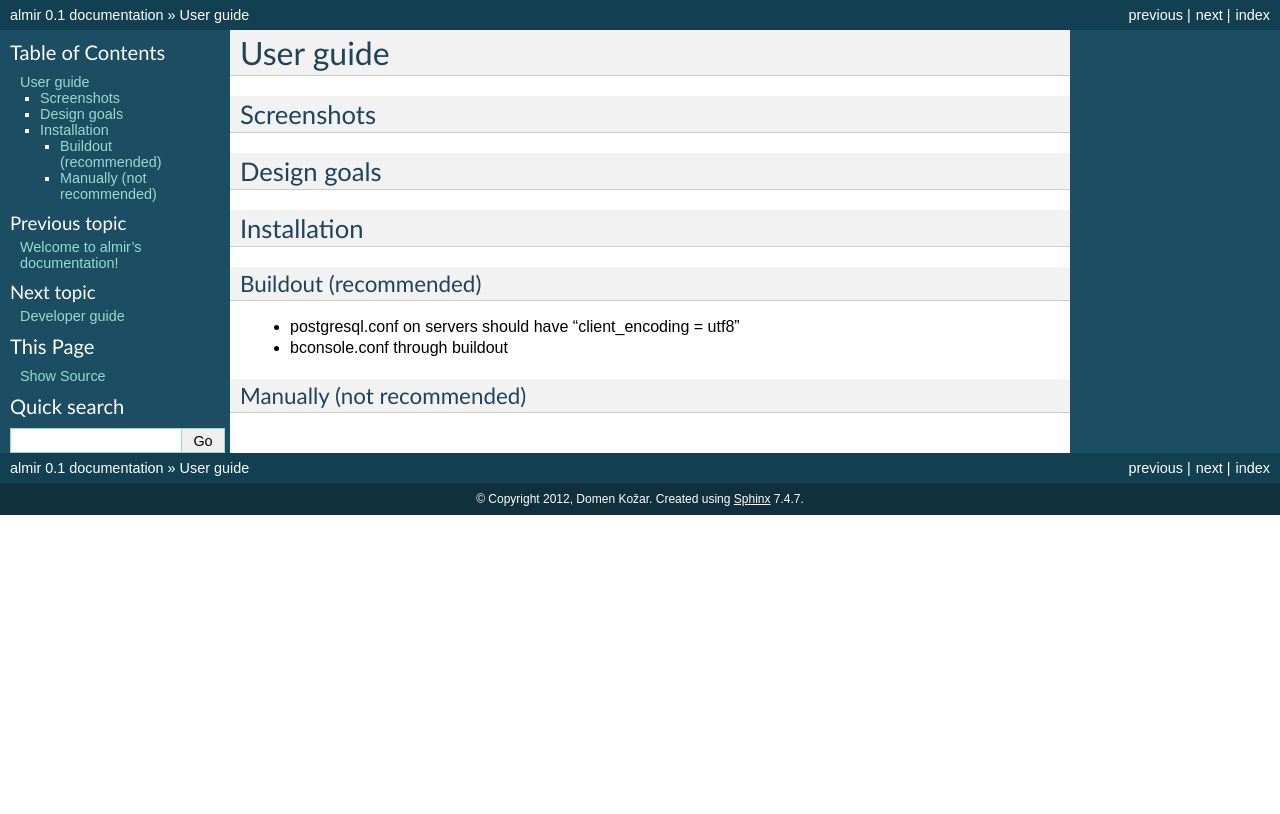
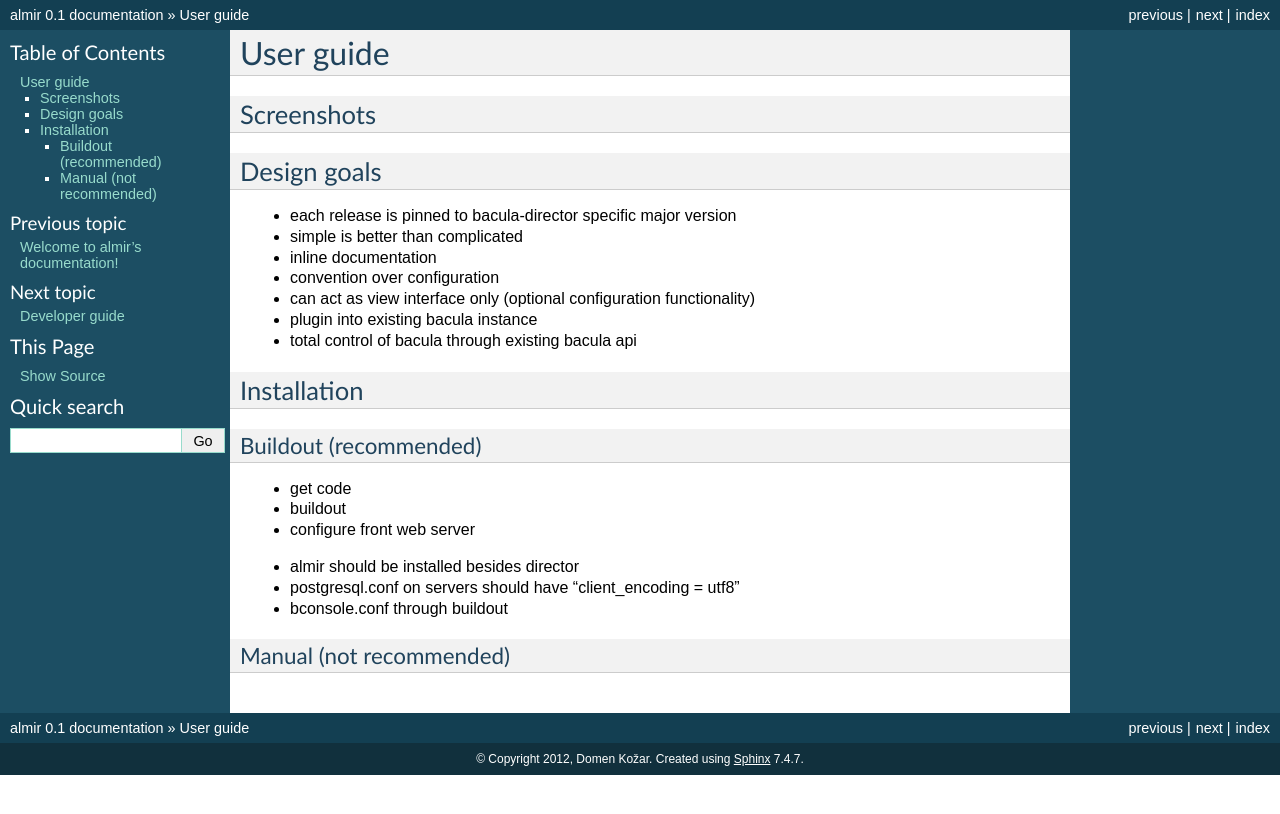
Before and after one commit to domenkozar/almir, a Sphinx documentation site: the page built from docs/source/userguide.rst, in a window 1280 px wide. Shown: the top 814 px of the page. Built offline with Sphinx 7.4.7, drawn with Linux system fonts in a browser that asks for light colours.

Commit message:
update docs

```diff
--- a/docs/source/userguide.rst
+++ b/docs/source/userguide.rst
@@ -9,6 +9,14 @@ Screenshots
 Design goals
 ------------
 
+* each release is pinned to bacula-director specific major version
+* simple is better than complicated
+* inline documentation
+* convention over configuration
+* can act as view interface only (optional configuration functionality)
+* plugin into existing bacula instance
+* total control of bacula through existing bacula api
+
 
 Installation
 ------------
@@ -16,9 +24,14 @@ Installation
 Buildout (recommended)
 **********************
 
+- get code
+- buildout
+- configure front web server
+
+* almir should be installed besides director
 * postgresql.conf on servers should have "client_encoding = utf8"
 * bconsole.conf through buildout
 
 
-Manually (not recommended)
-**************************
+Manual (not recommended)
+************************
```
Also changed, not shown: docs/source/developer.rst (+9 -1 lines), .travis.yml, 4 other files.
